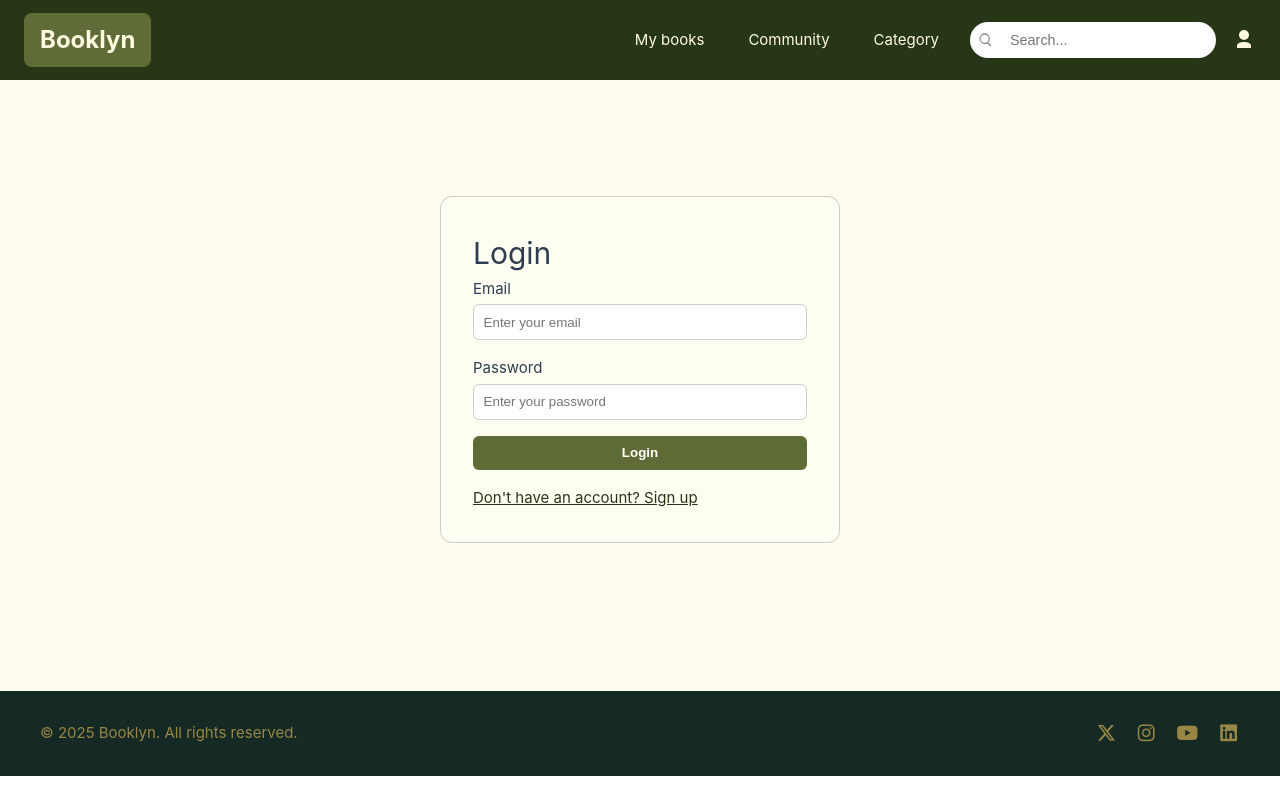
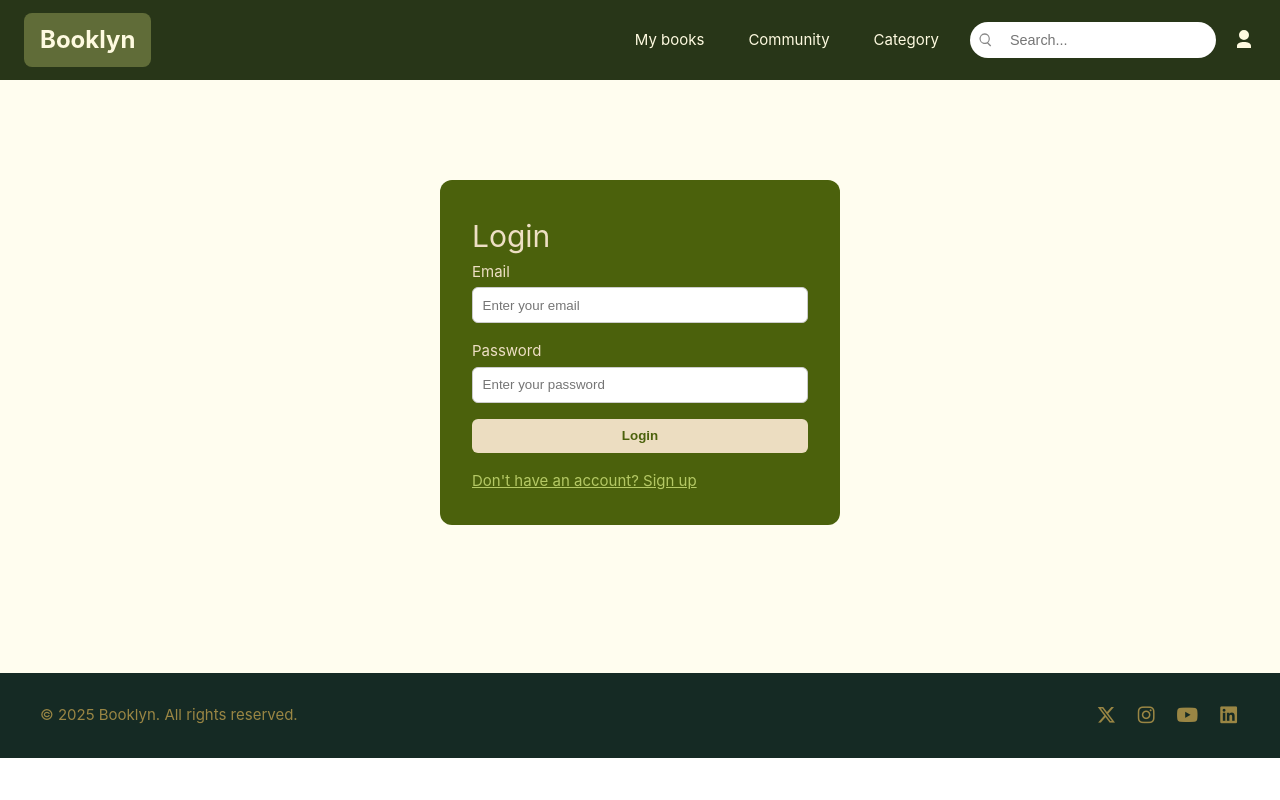
Before and after one commit to glendawei/Booklyn, a Vue app: page /Login in a window 1280 px wide. Built offline with nearby package versions, Linux system fonts and the light colour scheme.

Commit message:
login css

```diff
--- a/package.json
+++ b/package.json
@@ -11,6 +11,7 @@
     "format": "prettier --write src/"
   },
   "dependencies": {
+    "@emailjs/browser": "^4.4.1",
     "axios": "^1.9.0",
     "pinia": "^3.0.2",
     "vue": "^3.5.13",
--- a/src/App.vue
+++ b/src/App.vue
@@ -24,7 +24,7 @@ import Footer    from '@/components/Footer.vue'
 /* App 內如果還有全域樣式可以放這 */
 .main-content {
   margin-top: 0rem;  /* ✅ 往下推 5rem，可視 SearchBar 高度調整 */
-  padding: 6rem 3rem 3rem 3rem;
+  padding: 5rem 3rem 3rem 3rem;
   background-color: #fffdef;
 }
 </style>
--- a/src/views/Login.vue
+++ b/src/views/Login.vue
@@ -65,10 +65,11 @@
   max-width: 400px;
   margin: 100px auto;
   padding: 2rem;
-    border: 1px solid #ccc;
   border-radius: 12px;
-    background: #fffef2;
+  background: #4b610c;
+  color: rgb(238, 223, 196); /* ⬅️ 加這行 */
 }
+
 
   .form-group {
     margin-bottom: 1rem;
@@ -85,8 +86,8 @@
   button {
     width: 100%;
     padding: 0.6rem;
-    background-color: #606C38;
-    color: white;
+    background-color:rgb(236, 221, 193);
+    color: #4b610c;
     border: none;
     border-radius: 6px;
     cursor: pointer;
@@ -94,7 +95,7 @@
   }
 
   button:hover {
-    background-color: #4e562e;
+    background-color: #b5c965;
   }
 
   .error {
@@ -110,7 +111,7 @@
   .link {
     margin-top: 1rem;
     text-decoration: underline;
-    color: #283618;
+    color: #b5c965;;
     cursor: pointer;
   }
   </style>
```
Also changed, not shown: 1 other file (tests, documents, lock files or other folders). Lines whose indentation alone changed are shown as unchanged.
